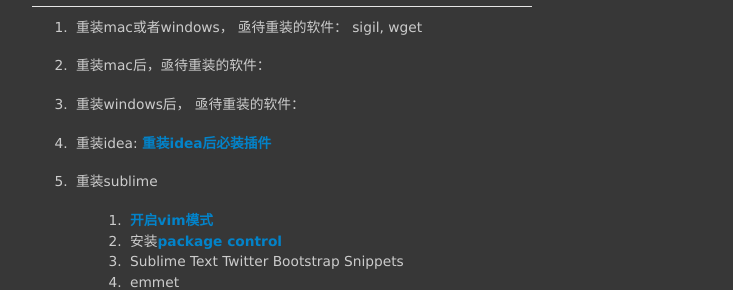
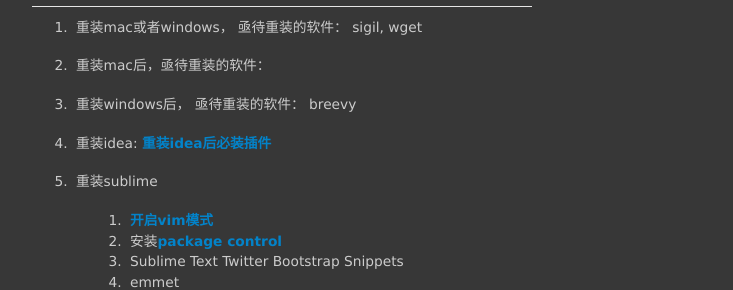
Before and after one commit to materliu/materliu.github.io, a Jekyll site: the page built from all/web/ideas/_posts/2014-09-02-reinstall.md, in a window 1280 px wide. Shown: the part 367-657 px from the top of the page, without its empty margins (273-1006 px from the left). Built offline with Jekyll 4.4.1, drawn with Linux system fonts in a browser that asks for light colours; Markdown is read by kramdown in place of the engine named in the settings.

Commit message:
add breevy !

```diff
--- a/all/web/ideas/_posts/2014-09-02-reinstall.md
+++ b/all/web/ideas/_posts/2014-09-02-reinstall.md
@@ -8,7 +8,7 @@
 
 2. 重装mac后，亟待重装的软件：
 
-3. 重装windows后， 亟待重装的软件：
+3. 重装windows后， 亟待重装的软件： breevy
 
 1. 重装idea: [重装idea后必装插件](/all/web/ideas/2014/04/14/reinstall-idea-plugins.html)
 
```
